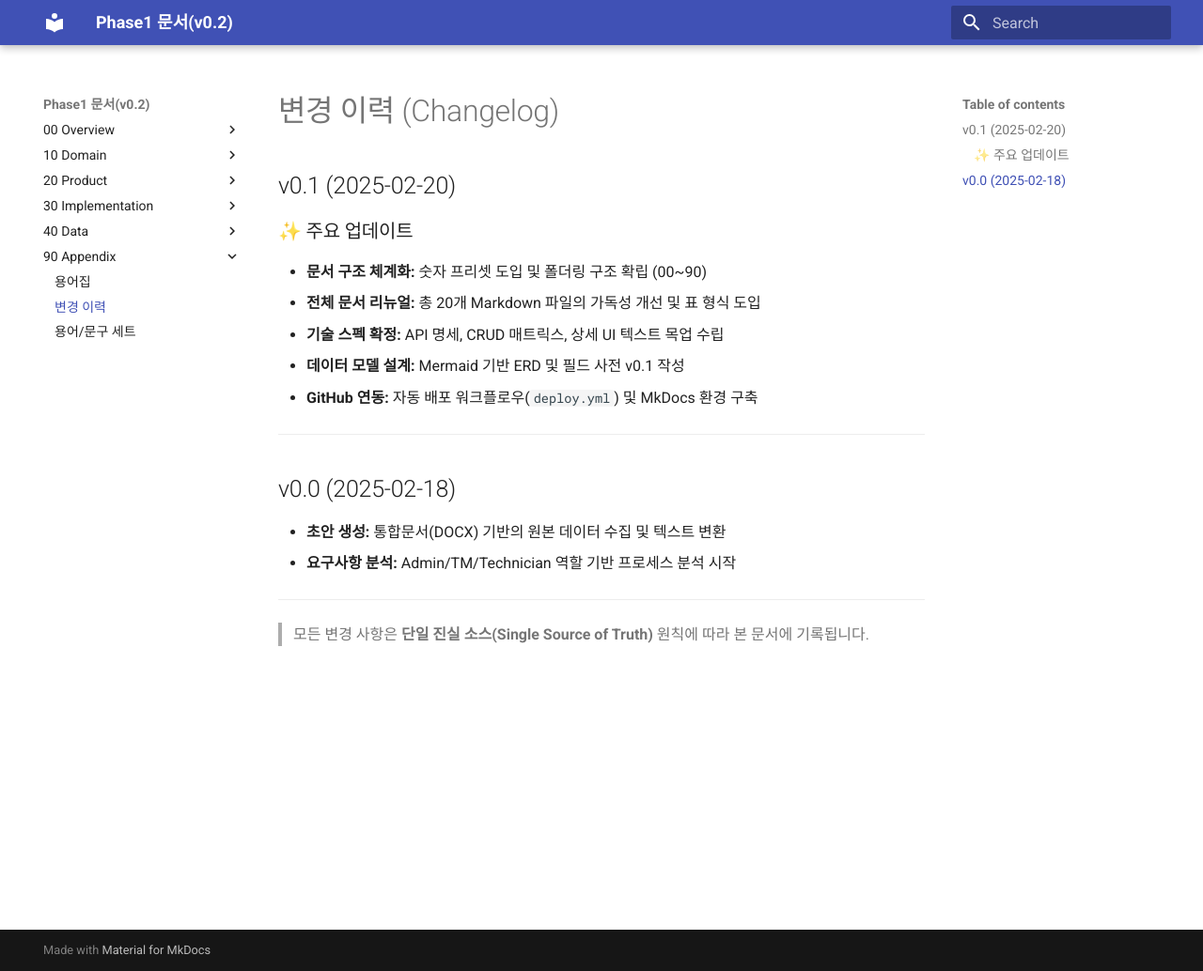
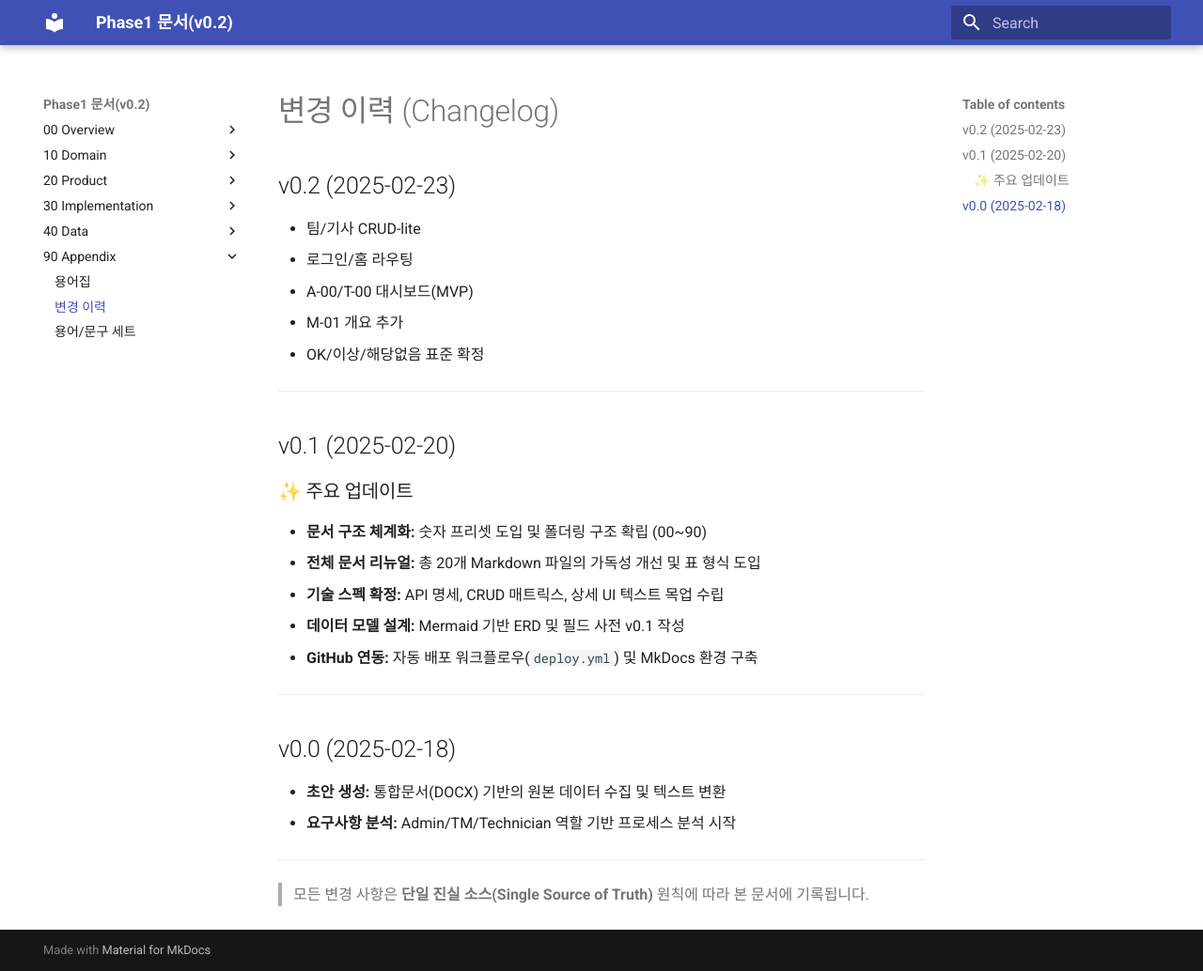
Before and after one commit to jjuune/fsm-docs, an MkDocs documentation site: the page built from docs/90-appendix/02-changelog.md, in a window 1280 px wide and 1034 px high. Shown: the whole window at 94% size. Built offline with MkDocs 1.6.1 and Material for MkDocs 9.7.7, drawn with Linux system fonts in a browser that asks for light colours.

Commit message:
Update changelog and fix screen-map links

```diff
--- a/docs/90-appendix/02-changelog.md
+++ b/docs/90-appendix/02-changelog.md
@@ -1,4 +1,13 @@
 # 변경 이력 (Changelog)
+
+## v0.2 (2025-02-23)
+  - 팀/기사 CRUD-lite
+  - 로그인/홈 라우팅
+  - A-00/T-00 대시보드(MVP)
+  - M-01 개요 추가
+  - OK/이상/해당없음 표준 확정
+
+---
 
 ## v0.1 (2025-02-20)
 ### ✨ 주요 업데이트
```
